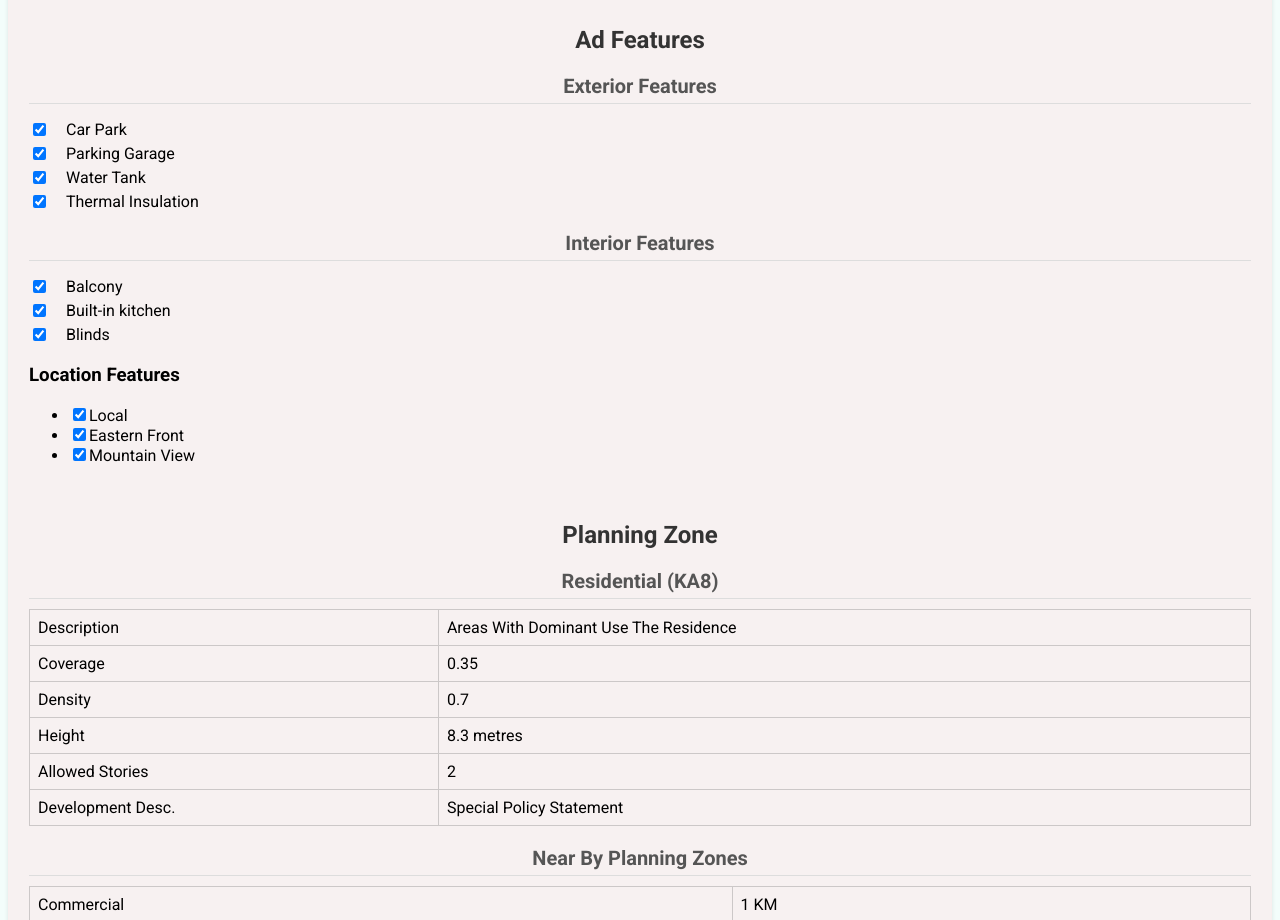
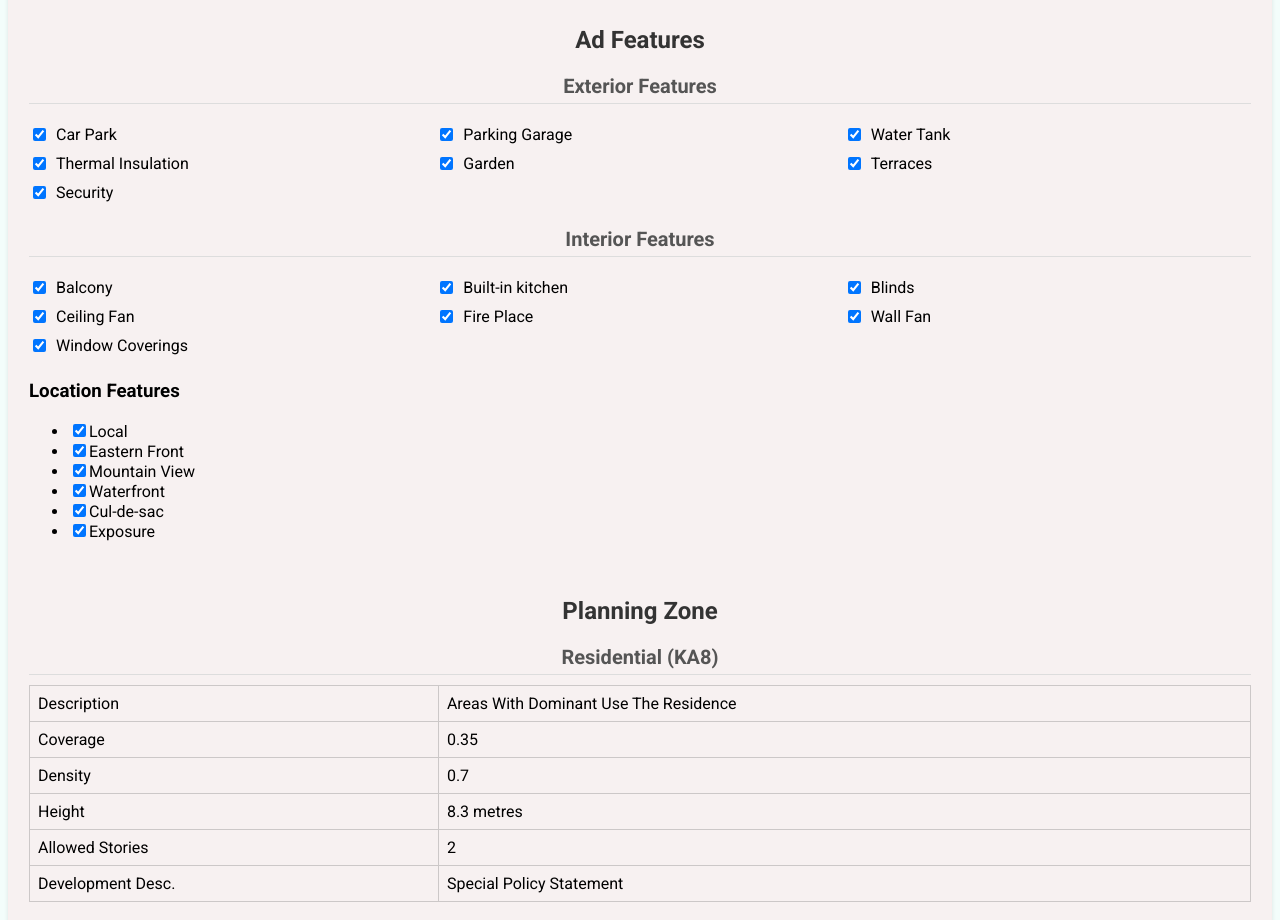
Before and after one commit to yesiviola/real-estate-auctions, a React (Vite) app: page / in a window 1280 px wide. Shown: the part 3420-4340 px from the top of the page. Built offline with nearby package versions, Linux system fonts and the light colour scheme.

Commit message:
some style change

```diff
--- a/src/components/Header.jsx
+++ b/src/components/Header.jsx
@@ -8,7 +8,7 @@ const Header = () => {
       </div>
 
       <nav className={styles.nav}>
-        <a href="/home">Home</a>
+        <a href="/">Home</a>
         <a href="/sale">Sale</a>
         <a href="/rent">Rent</a>
         <a href="/resources">Resources</a>
--- a/src/components/LocationMap.jsx
+++ b/src/components/LocationMap.jsx
@@ -31,6 +31,10 @@ const LocationMap = () =>   {
                         <li><input type="checkbox" checked  /> Parking Garage</li>
                         <li><input type="checkbox" checked /> Water Tank</li>
                         <li><input type="checkbox" checked /> Thermal Insulation</li>
+                        <li><input type="checkbox" checked /> Garden</li>
+                        <li><input type="checkbox" checked />
+                            Terraces</li>
+                        <li><input type="checkbox" checked /> Security</li>
                     </ul>
                 </div>
 
@@ -40,6 +44,10 @@ const LocationMap = () =>   {
                         <li><input type="checkbox" checked /> Balcony</li>
                         <li><input  type="checkbox" checked /> Built-in kitchen</li>
                         <li><input type="checkbox"  checked /> Blinds</li>
+                        <li><input type="checkbox" checked /> Ceiling Fan</li>
+                        <li><input type="checkbox" checked /> Fire Place</li>
+                        <li><input type="checkbox" checked /> Wall Fan</li>
+                        <li><input type="checkbox" checked /> Window Coverings</li>
 
                     </ul>
                 </div>
@@ -50,6 +58,9 @@ const LocationMap = () =>   {
                         <li><input type="checkbox" checked />Local</li>
                         <li><input type="checkbox" checked />Eastern Front</li>
                         <li><input type="checkbox" checked />Mountain View</li>
+                        <li><input type="checkbox" checked />Waterfront</li>
+                        <li><input type="checkbox" checked />Cul-de-sac</li>
+                        <li><input type="checkbox" checked />Exposure</li>
                     </ul>
                 </div>
             </div>
--- a/src/components/LocationMap.module.css
+++ b/src/components/LocationMap.module.css
@@ -29,7 +29,6 @@
   .adFeatures h2, .planningZone h2 {
     justify-content: center;
     text-align: center;
-
     font-size: 24px;
     color: #333;
     margin-bottom: 20px;
@@ -53,6 +52,8 @@
   .featureSection ul {
     list-style-type: none;
     padding: 0;
+    display:flex;
+    flex-wrap: wrap;
   }
 
 
@@ -62,12 +63,14 @@
     display:flex;
     align-items: center;
     justify-content: flex-start;
+    flex: 1 1 30%;
+    box-sizing:border-box;
 
   }
 
 
   .featureSection ul li input[type="checkbox"] {
-    margin-right: 20px;
+    margin-right: 10px;
   }
 
 
@@ -80,8 +83,8 @@
   .table th, .table td {
     border: 1px solid #ccc8c8;
     padding: 8px;
-
     text-align: left;
+    transition: background-color 0.3s ease;
 
   }
 
@@ -89,3 +92,11 @@
 
     background-color: #f2f2f2;
   }
+
+  .table tr:hover {
+    background-color: #e0e0e0;
+  }
+
+  .table td:hover {
+    background-color:#d0d0d0;
+  }
```
